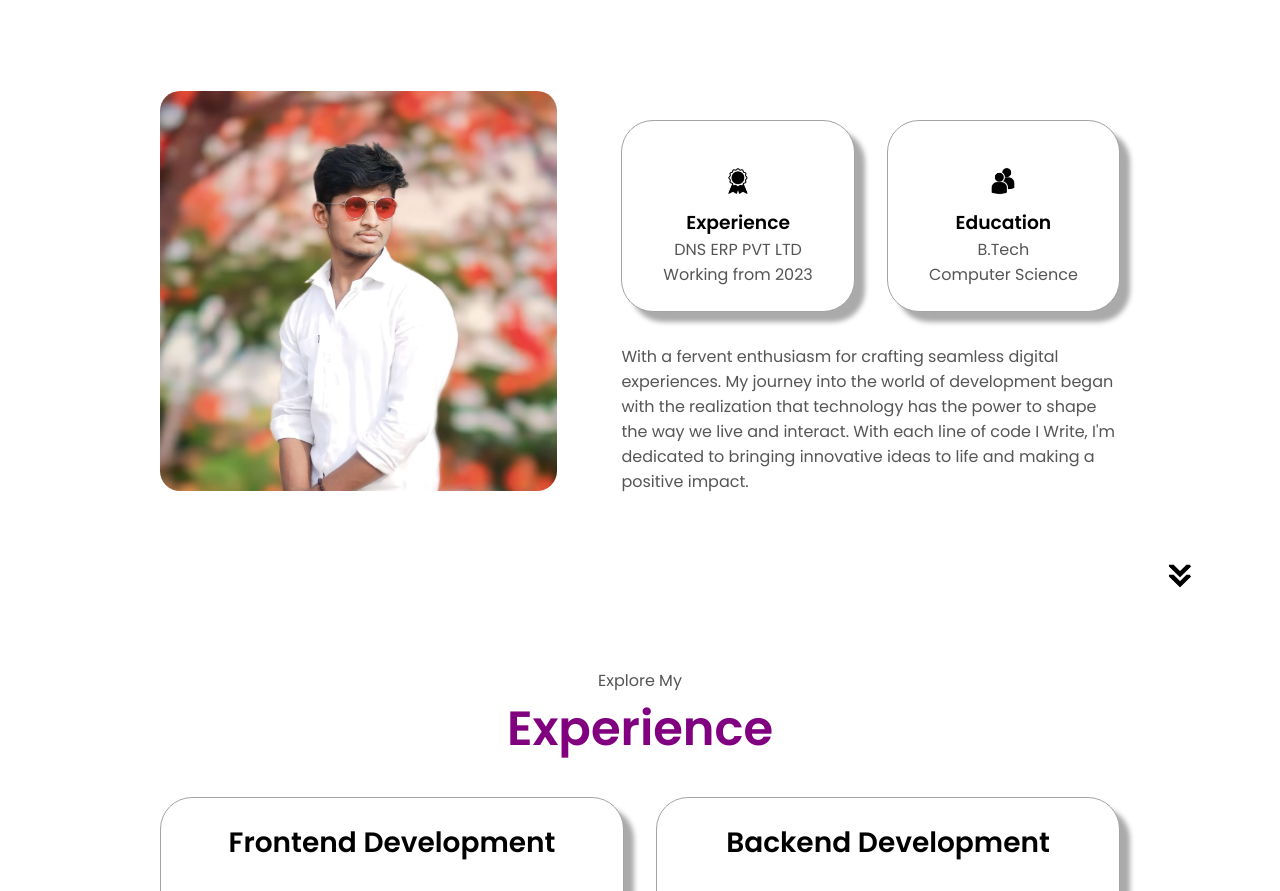
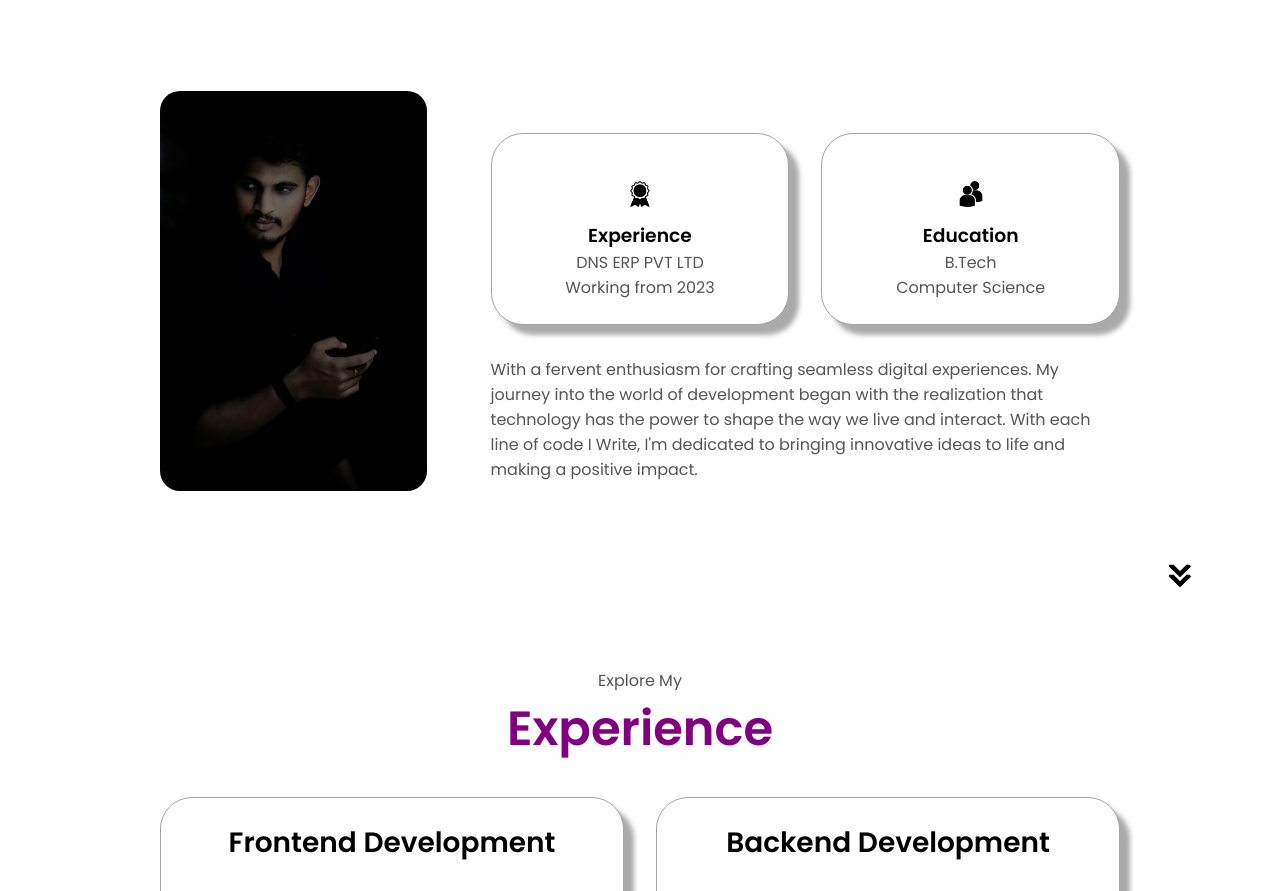
Before and after one commit to Pratham3753/My_Portfolio_Website, a plain HTML site: page index.html in a window 1280 px wide. Shown: the part 970-1861 px from the top of the page. Drawn offline with nearby package versions, Linux system fonts and the light colour scheme.

Commit message:
Profile Update

```diff
--- a/index.html
+++ b/index.html
@@ -85,7 +85,7 @@
       <div class="section-container">
         <div class="section__pic-container">
           <img
-            src="profile-pic.jpg"
+            src="Black.jpg"
             alt="profile picture"
             class="about-pic"
           />
```
